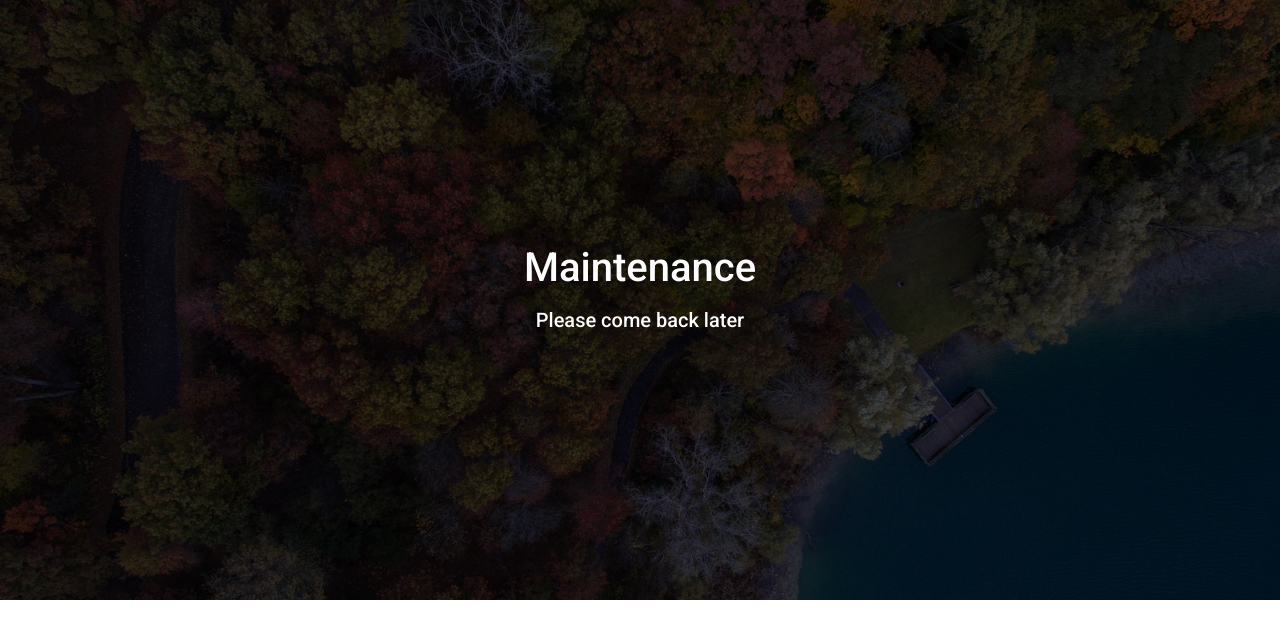
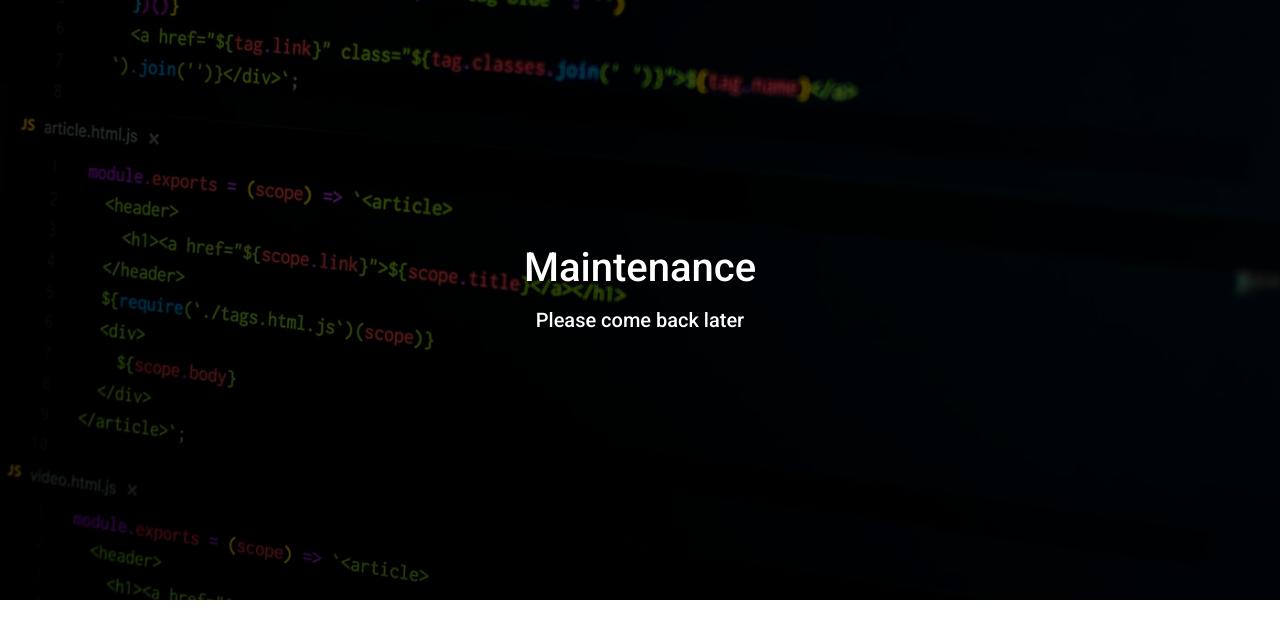
Before and after one commit to Dominic-ktz/GWorks-Webbuilder, a PHP site: page / in a window 1280 px wide. Shown: the part 59-698 px from the top of the page. Run offline with PHP 8.4, Linux system fonts and the light colour scheme; some libraries are stand-ins or nearby versions.

Commit message:
Update style

```diff
--- a/index.php
+++ b/index.php
@@ -55,7 +55,7 @@ include "head.php";
   <div
     id="intro-example"
     class="p-5 text-center bg-image"
-    style="background-image: url('https://g-works.eu/assets/forest.jpg')"
+    style="background-image: url('https://g-works.eu/assets/code.jpg')"
   >
     <div class="mask" style="background-color: rgba(0, 0, 0, 0.7)">
       <div class="d-flex justify-content-center align-items-center h-100">
```
Also changed, not shown: assets/code.jpg (added).
